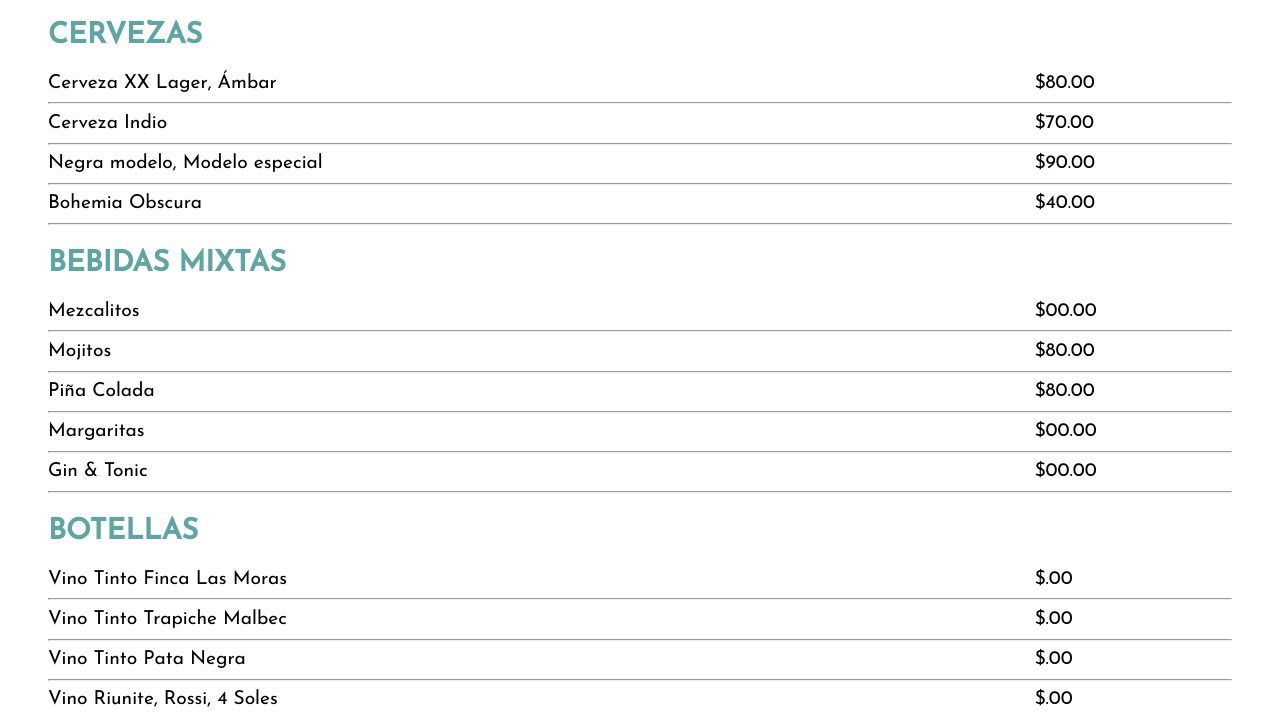
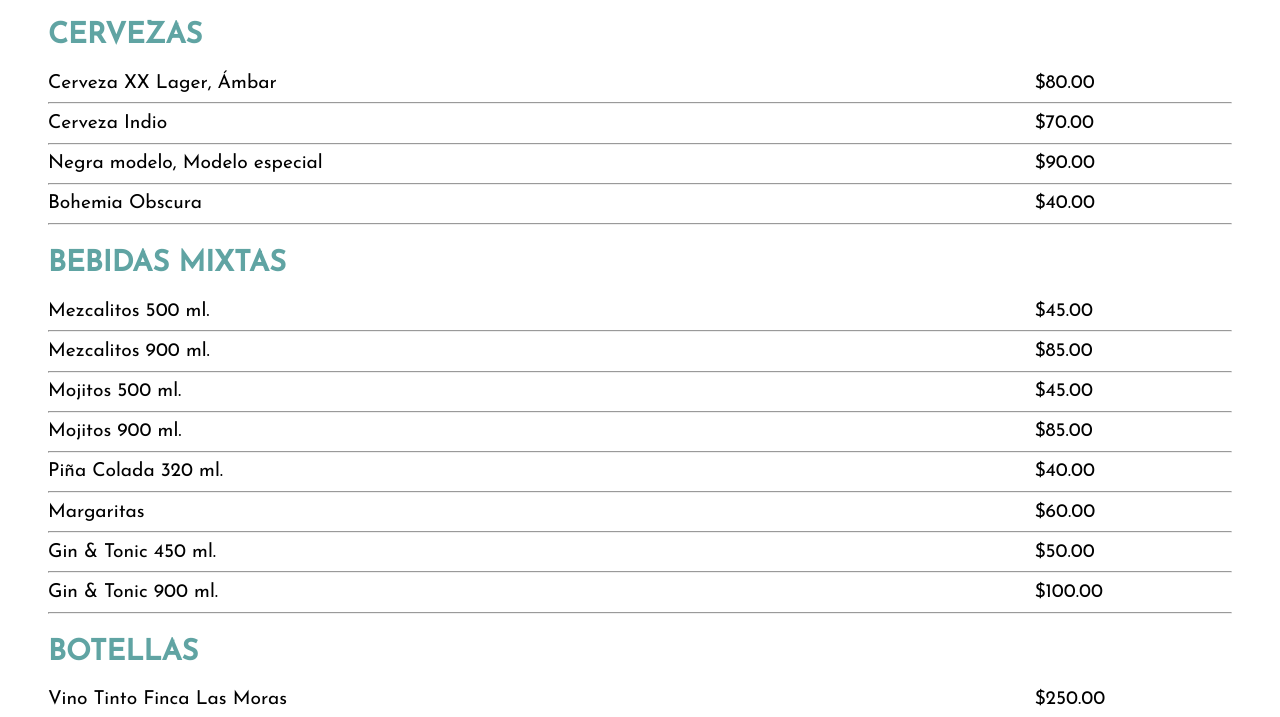
Before and after one commit to IgnacioVazque/cabanita, a plain HTML site: page index.html in a window 1280 px wide. Shown: the part 83-800 px from the top of the page. Drawn offline with Linux system fonts and the light colour scheme.

Commit message:
Precios restantes, closeNav en main

```diff
--- a/index.html
+++ b/index.html
@@ -30,7 +30,7 @@
         </div>
     </div>
 
-    <div id="main" class="main">
+    <div id="main" class="main" onclick="closeNav()">
         <div class="producto cerveza" id="cervezas">
             <h2>CERVEZAS</h2>
             <div class="prod">
@@ -57,28 +57,43 @@
         <div class="producto" id="mixtas">
             <h2>BEBIDAS MIXTAS</h2>
             <div class="prod">
-                <div class="prod item1">Mezcalitos</div>
-                <div class="prod item2">$00.00</div>
+                <div class="prod item1">Mezcalitos 500 ml.</div>
+                <div class="prod item2">$45.00 </div>
             </div> <hr>
 
             <div class="prod">
-                <div class="prod item1">Mojitos</div>
-                <div class="prod item2">$80.00</div>
+                <div class="prod item1">Mezcalitos 900 ml.</div>
+                <div class="prod item2">$85.00 </div>
             </div> <hr>
 
             <div class="prod">
-                <div class="prod item1">Piña Colada</div>
-                <div class="prod item2">$80.00</div>
+                <div class="prod item1">Mojitos 500 ml.</div>
+                <div class="prod item2">$45.00</div>
+            </div> <hr>
+
+            <div class="prod">
+                <div class="prod item1">Mojitos 900 ml.</div>
+                <div class="prod item2">$85.00</div>
+            </div> <hr>
+
+            <div class="prod">
+                <div class="prod item1">Piña Colada 320 ml.</div>
+                <div class="prod item2">$40.00</div>
             </div> <hr>
 
             <div class="prod">
                 <div class="prod item1">Margaritas</div>
-                <div class="prod item2">$00.00</div>
+                <div class="prod item2">$60.00</div>
             </div> <hr>
 
             <div class="prod">
-                <div class="prod item1">Gin & Tonic</div>
-                <div class="prod item2">$00.00</div>
+                <div class="prod item1">Gin & Tonic 450 ml.</div>
+                <div class="prod item2">$50.00</div>
+            </div> <hr>
+
+            <div class="prod">
+                <div class="prod item1">Gin & Tonic 900 ml.</div>
+                <div class="prod item2">$100.00</div>
             </div> <hr>
         </div>
 
@@ -86,19 +101,19 @@
             <h2>BOTELLAS</h2>
             <div class="prod">
                 <div class="prod item1">Vino Tinto Finca Las Moras</div>
-                <div class="prod item2">$.00</div>
+                <div class="prod item2">$250.00</div>
             </div> <hr>
             <div class="prod">
                 <div class="prod item1">Vino Tinto Trapiche Malbec</div>
-                <div class="prod item2">$.00</div>
+                <div class="prod item2">$350.00</div>
             </div> <hr>
             <div class="prod">
                 <div class="prod item1">Vino Tinto Pata Negra</div>
-                <div class="prod item2">$.00</div>
+                <div class="prod item2">$290.00</div>
             </div> <hr>
             <div class="prod">
                 <div class="prod item1">Vino Riunite, Rossi, 4 Soles</div>
-                <div class="prod item2">$.00</div>
+                <div class="prod item2">$200.00</div>
             </div> <hr>
         </div>
 
```
